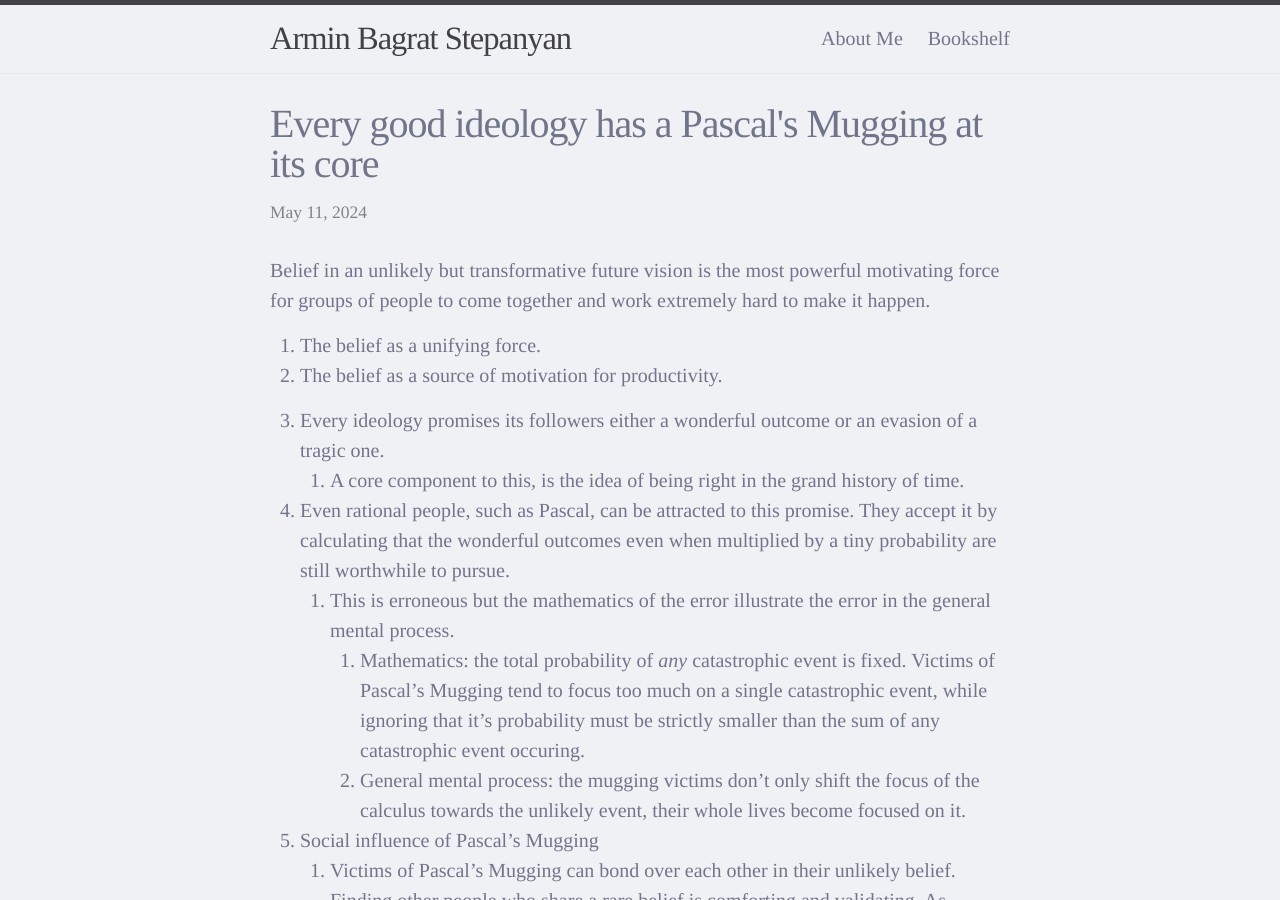
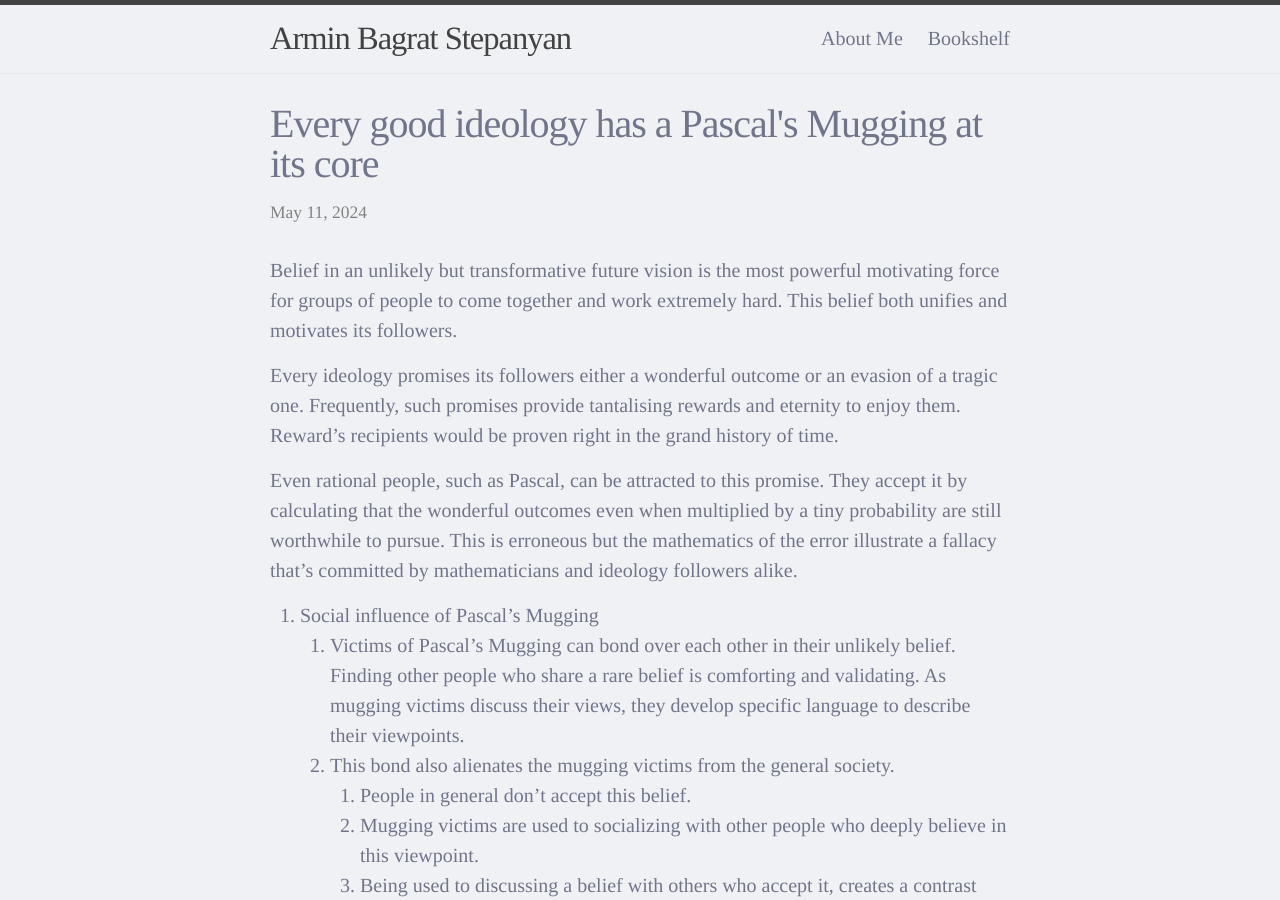
Before and after one commit to ab-10/ab-10.github.io, a Jekyll site: the page built from _posts/2024-05-11-mugging.md, in a window 1280 px wide and 900 px high. Built offline with Jekyll 4.4.1, drawn with Linux system fonts in a browser that asks for light colours; some of the changed text lies outside the part shown.

Commit message:
Slightly improve intro wording

```diff
--- a/_posts/2024-05-11-mugging.md
+++ b/_posts/2024-05-11-mugging.md
@@ -7,18 +7,17 @@ date: 2024-05-11 10:00:00 +00000
 
 <!-- What do I want to communicate with the essay? -->
 
-Belief in an unlikely but transformative future vision is the most powerful motivating force for groups of people to come together and work extremely hard to make it happen.
-1. The belief as a unifying force.
-2. The belief as a source of motivation for productivity.
+Belief in an unlikely but transformative future vision is the most powerful motivating force for groups of people to come together and work extremely hard.
+This belief both unifies and motivates its followers.
 
-1. Every ideology promises its followers either a wonderful outcome or an evasion of a tragic one.
-    1. A core component to this, is the idea of being right in the grand history of time.
-2. Even rational people, such as Pascal, can be attracted to this promise.
-    They accept it by calculating that the wonderful outcomes even when multiplied by a tiny probability are still worthwhile to pursue.
-    1. This is erroneous but the mathematics of the error illustrate the error in the general mental process.
-        1. Mathematics: the total probability of _any_ catastrophic event is fixed.
-            Victims of Pascal's Mugging tend to focus too much on a single catastrophic event, while ignoring that it's probability must be strictly smaller than the sum of any catastrophic event occuring.
-        2. General mental process: the mugging victims don't only shift the focus of the calculus towards the unlikely event, their whole lives become focused on it.
+Every ideology promises its followers either a wonderful outcome or an evasion of a tragic one.
+Frequently, such promises provide tantalising rewards and eternity to enjoy them.
+Reward's recipients would be proven right in the grand history of time.
+
+Even rational people, such as Pascal, can be attracted to this promise.
+They accept it by calculating that the wonderful outcomes even when multiplied by a tiny probability are still worthwhile to pursue.
+This is erroneous but the mathematics of the error illustrate a fallacy that's committed by mathematicians and ideology followers alike.
+
 3. Social influence of Pascal's Mugging
     1. Victims of Pascal's Mugging can bond over each other in their unlikely belief.
         Finding other people who share a rare belief is comforting and validating.
@@ -81,18 +80,18 @@ _Pascal hands over his wallet to the Mugger.
 He's still waiting for both the Mugger and the Genie to this day._
 
 The mugging feels paradoxical.
+At the core of the apparent paradox is a simple mathematical error.
+The total probability of _any_ wonderful event is fixed.
+Therefore, given a promise of a single, wonderfully impactful event, it is extremely unlikely for it to dominate the probability of _all_ such events in the past.
+The probability sum of the category of events is useful as our true internal probability assessment can be witnessed by our actions.
+If we say something is both likely and impactful our actions should reflect that.
+If they don't, we are either lying our deluding ourselves.
 
-The mugger can manufacture positive expected value bets out of thin air.
-This means that if Pascal and Mugger would repeat this mugging, Pascal not the Mugger should come out on top.
-But the Mugger didn't produce anything that could provide Pascal with a positive return.
+Assuming you weren't chasing people with Genie lamps in the past, you should not accept someone's promise of being a Genie master.
+Victims of Pascal's Mugging tend to overly focus on a single catastrophic event, at the expense of infinite other events in the same category.
+This creates a Zeno's paradox of probability assessment.
 
-Being mugged in this way feels silly.
-Surely no intelligent person would fall for it?
-That's untrue.
-Pascal's Mugging is extremely effective.
-Both Pascal and most other followers of ideologies are victims of Pascal's Mugging.
-Pascal fell for it when he made his famous Wager.
-In the rest of this essay, I'll explain how other followers of ideologies are just victims of Pascal's Mugging.
+In the general case mugging victims don't just shift the focus of the calculus towards the unlikely event, their whole lives become focused on it.
 
 # Ideologies as Pascal's Mugging Incidents
 
```
